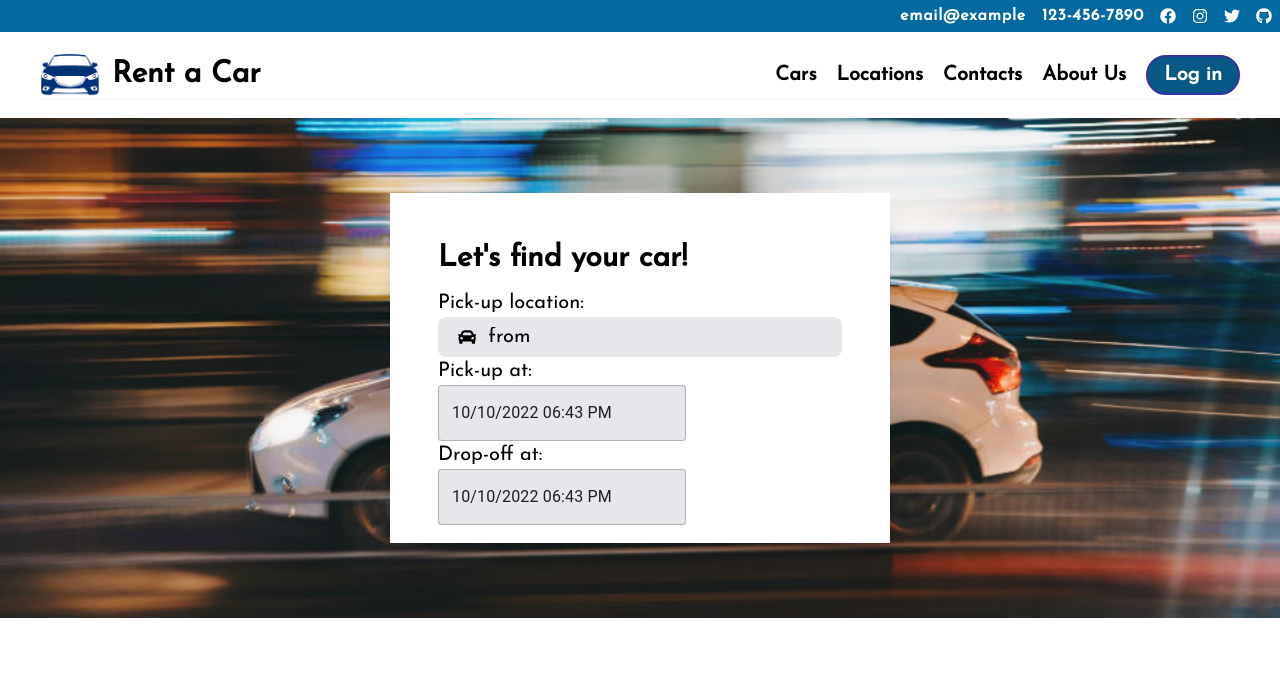
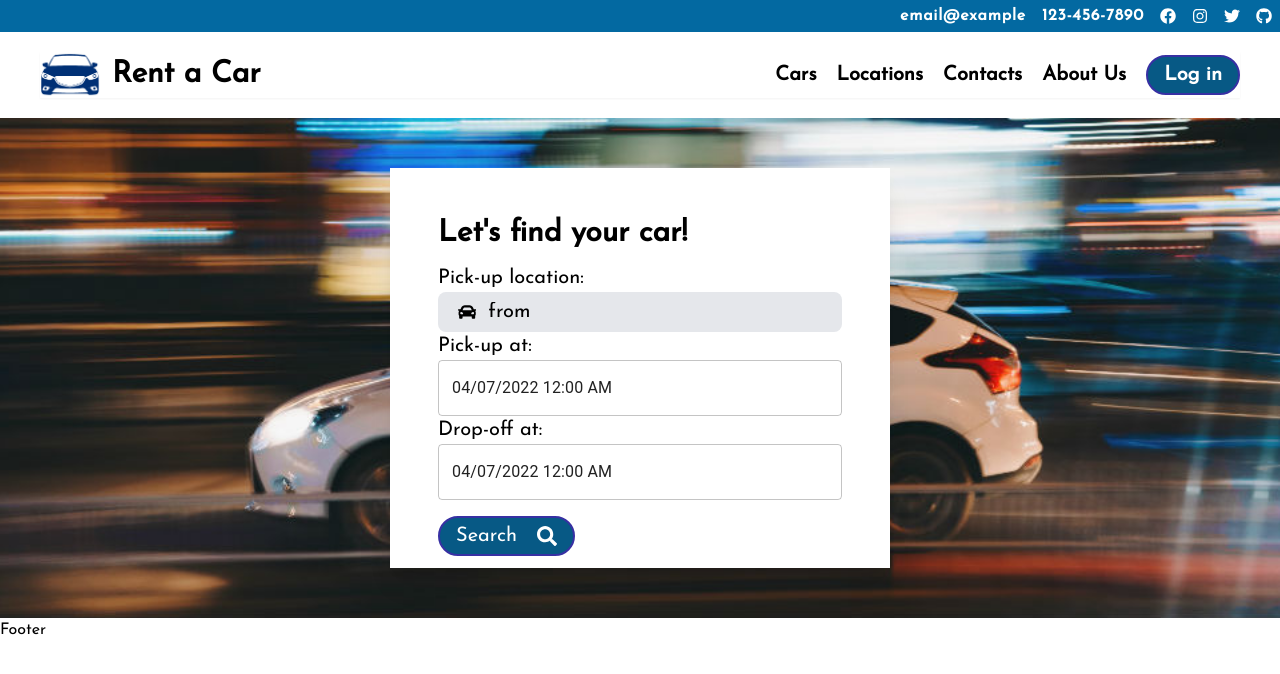
Before and after one commit to zradev/rent-a-car, a React (Create React App) app: page / in a window 1280 px wide. Shown: the top 674 px of the page. Built offline with nearby package versions, Linux system fonts and the light colour scheme.

Commit message:
Add Layout component with Header and Footer

```diff
--- a/package.json
+++ b/package.json
@@ -13,7 +13,9 @@
     "@types/node": "^16.11.64",
     "@types/react": "^18.0.21",
     "@types/react-dom": "^18.0.6",
+    "axios": "^1.1.2",
     "dayjs": "^1.11.5",
+    "json-server": "^0.17.0",
     "react": "^18.2.0",
     "react-dom": "^18.2.0",
     "react-icons": "^4.4.0",
--- a/src/App.tsx
+++ b/src/App.tsx
@@ -1,5 +1,4 @@
 import React from "react";
-import Header from "./components/header";
 import "./assets/global.css";
 import { Routes, Route } from "react-router-dom";
 import Home from "./pages/home";
@@ -7,7 +6,6 @@ import Home from "./pages/home";
 function App() {
   return (
     <div className="w-full h-full">
-      <Header />
       <Routes>
         <Route path="/" element={<Home />} />
       </Routes>
--- a/src/components/header/components/Navbar.tsx
+++ b/src/components/header/components/Navbar.tsx
@@ -6,8 +6,8 @@ const Navbar = () => {
   const [isNavbarOpen, setIsNavbarOpen] = useState(false);
 
   return (
-    <nav className="relative z-50 bg-white shadow-sm m-5 mx-10">
-      <div className="flex items-center justify-between w-full text-black font-semibold text-lg">
+    <nav className=" bg-white shadow-sm m-5 mx-10">
+      <div className=" flex items-center justify-between w-full text-black font-semibold text-lg">
         <div className="relative z-50  flex justify-between w-full md:w-auto">
           <Link
             to="/"
--- a/src/components/header/index.tsx
+++ b/src/components/header/index.tsx
@@ -4,7 +4,7 @@ import Navbar from "./components/Navbar";
 
 const index = () => {
   return (
-    <header>
+    <header className="z-50 sticky top-0 bg-white">
       <Banner />
       <Navbar />
     </header>
--- a/src/components/searchForm/Datetime.tsx
+++ b/src/components/searchForm/Datetime.tsx
@@ -6,25 +6,16 @@ import { LocalizationProvider } from "@mui/x-date-pickers/LocalizationProvider";
 import { DateTimePicker } from "@mui/x-date-pickers/DateTimePicker";
 
 export default function BasicDateTimePicker() {
-  const currentDate = new Date();
-  const [value, setValue] = React.useState<Dayjs | null>(dayjs(currentDate));
-  const minDate = currentDate.toISOString().slice(0, -8);
-  const maxDate = new Date(currentDate.setMonth(currentDate.getMonth() + 1))
-    .toISOString()
-    .slice(0, -8);
+  const [value, setValue] = React.useState<Dayjs | null>(dayjs("2022-04-07"));
 
   return (
     <LocalizationProvider dateAdapter={AdapterDayjs}>
       <DateTimePicker
         renderInput={(props) => <TextField {...props} />}
         value={value}
-        minDate={minDate}
-        maxDate={maxDate}
-        onChange={(newValue: any) => {
+        onChange={(newValue) => {
           setValue(newValue);
-          console.log(newValue);
         }}
-        className="bg-gray-200 w-fit"
       />
     </LocalizationProvider>
   );
--- a/src/components/searchForm/SearchForm.tsx
+++ b/src/components/searchForm/SearchForm.tsx
@@ -1,27 +1,15 @@
 import React, { useState } from "react";
-import { FaCar } from "react-icons/fa";
+import { FaCar, FaSearch } from "react-icons/fa";
 import Datetime from "./Datetime";
 
 const SearchForm = () => {
-  const [datetime, setDatetime] = useState("");
-
-  const currentDate = new Date();
-  const minDate = currentDate.toISOString().slice(0, -8);
-  const maxDate = new Date(currentDate.setMonth(currentDate.getMonth() + 1))
-    .toISOString()
-    .slice(0, -8);
-
-  const handleDatetimeChange = (e: React.FormEvent<HTMLInputElement>) => {
-    const date = e.currentTarget.value;
-    setDatetime(date);
-  };
   return (
     <>
       <form
         action=""
-        className="relative md:w-[500px] w-[85vw] h-[350px] bg-white text-black shadow-xl"
+        className="static md:w-[500px] w-[85vw] h-[400px] bg-white text-black shadow-xl"
       >
-        <div className="flex flex-col p-[20px] md:p-[48px] text-xl">
+        <div className="flex flex-col p-[20px] md:p-[48px] h-auto text-xl">
           <h2 className="text-2 xl font-black md:text-3xl mb-3">
             Let's find your car!
           </h2>
@@ -38,6 +26,10 @@ const SearchForm = () => {
           <Datetime />
           <label>Drop-off at:</label>
           <Datetime />
+          <button className="flex items-center justify-center gap-5 mt-4 text-white bg-sky-800 text-start w-fit border-2 border-indigo-800 p-1 px-4 rounded-full outline-none">
+            Search
+            <FaSearch />
+          </button>
         </div>
       </form>
     </>
--- /dev/null
+++ b/src/layouts/MainLayout.tsx
@@ -0,0 +1,19 @@
+import React, { ReactNode } from "react";
+import Header from "../components/header";
+
+interface IProps {
+  children: ReactNode;
+  title?: string;
+}
+
+const MainLayout = ({ children, title = "Rent a Car" }: IProps) => {
+  return (
+    <div className="layout">
+      <Header />
+      {children}
+      <div>Footer</div>
+    </div>
+  );
+};
+
+export default MainLayout;
--- a/src/pages/home/index.tsx
+++ b/src/pages/home/index.tsx
@@ -1,12 +1,13 @@
 import React, { useState } from "react";
 import SearchForm from "../../components/searchForm/SearchForm";
+import MainLayout from "../../layouts/MainLayout";
 
 const Index = () => {
   const heroImg = require("../../assets/images/layouts/home_hero.jpg");
 
   return (
-    <div className="w-full">
-      <section>
+    <MainLayout>
+      <div>
         <div
           className={`flex items-center justify-center w-full h-[500px] bg-no-repeat bg-cover bg-center`}
           style={{
@@ -15,8 +16,8 @@ const Index = () => {
         >
           <SearchForm />
         </div>
-      </section>
-    </div>
+      </div>
+    </MainLayout>
   );
 };
 
```
Also changed, not shown: src/assets/images/cars/example-car.webp (added), src/data/cars-db.json, 1 other file (tests, documents, lock files or other folders).
